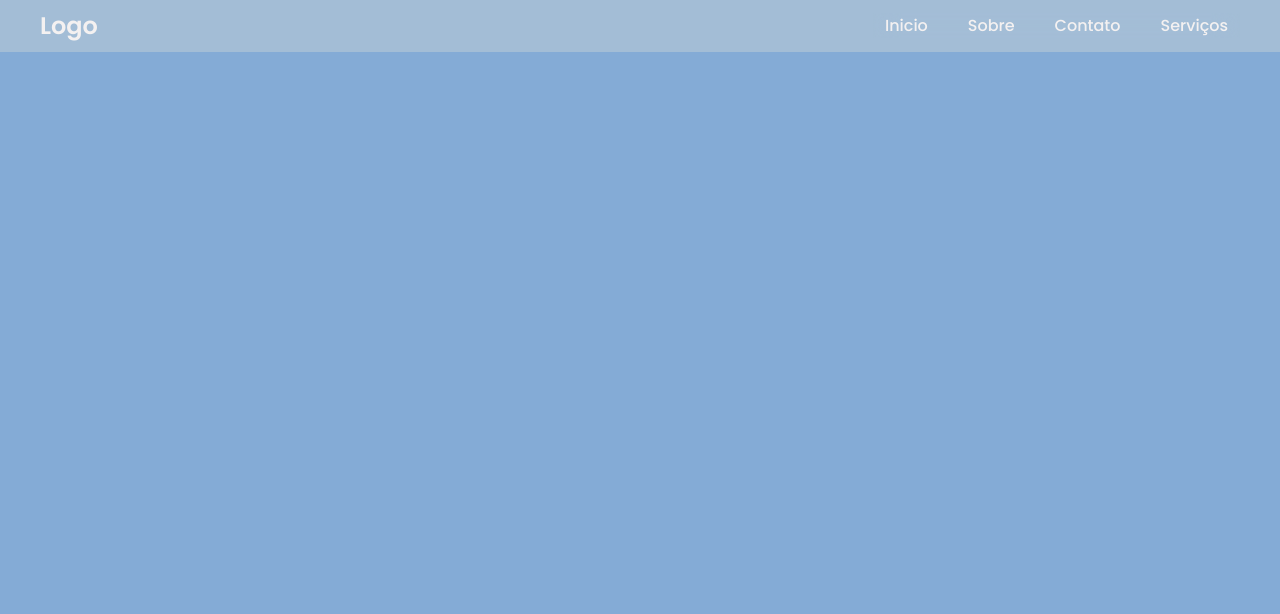
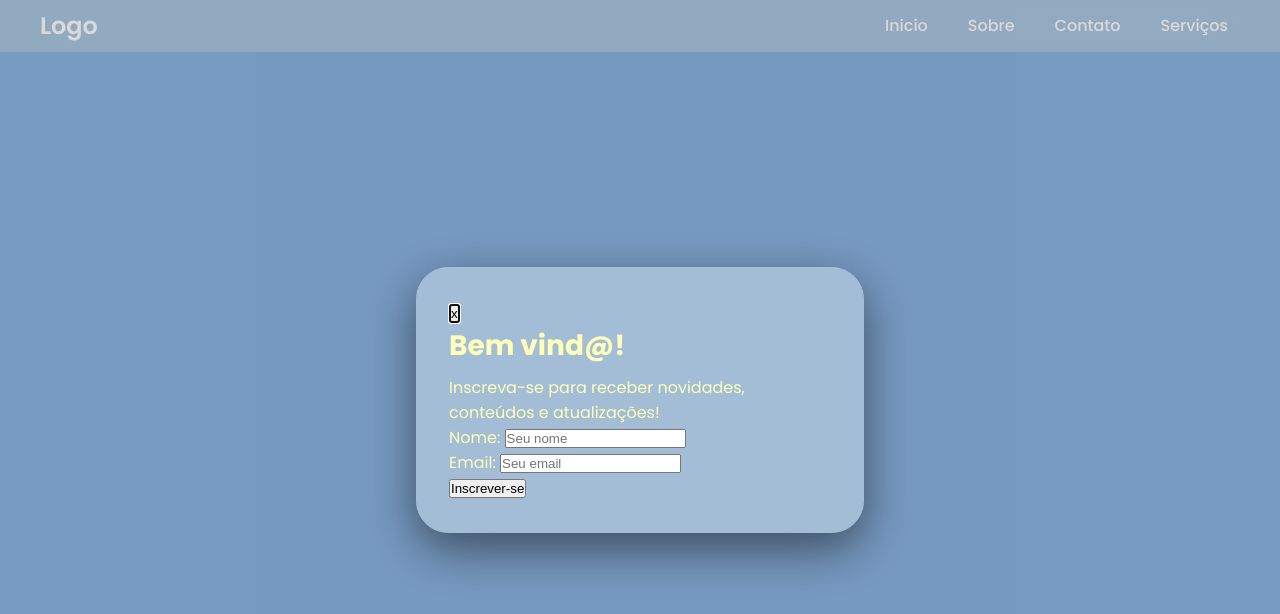
Before and after one commit to piresthomas-max/Explorando-o-DOM.js, a plain HTML site: page index.html in a window 1280 px wide. Drawn offline with Linux system fonts and the light colour scheme.

Commit message:
adicionado: modal/dialog

```diff
--- a/index.html
+++ b/index.html
@@ -40,7 +40,36 @@
         </nav>
     </header>
 
-<script src="js/menu-hamburguer.js"></script>
+
+    <!-- Modal -->
+    <dialog class="modal" id="modal">
+        <div class="modal-content">
+            <button class="modal-close" type="button" id="modal-close" aria-label="Fechar modal">
+                x
+            </button>
+
+            <h2> Bem vind@! </h2>
+            <p> Inscreva-se para receber novidades, conteúdos e atualizações! </p>
+
+            <form class="modal-form">
+                <div class="form-group">
+                    <label for="nome"> Nome: </label>
+                    <input type="text" id="nome" name="nome" placeholder="Seu nome" required>
+                </div>
+
+                <div class="form-group">
+                    <label for="email"> Email: </label>
+                    <input type="email" id="email" name="email" placeholder="Seu email" required>
+                </div>
+
+                <button type="submit" class="modal-submit"> Inscrever-se </button>
+            </form>
+        </div>
+    </dialog>
+
+
+    <script src="js/menu-hamburguer.js"></script>
+    <script src="js/modal.js"></script>
 
 </body>
 
--- /dev/null
+++ b/js/modal.js
@@ -0,0 +1,5 @@
+const modal = document.querySelector("#modal");
+
+modal.showModal();
+
+// modal.close();
--- a/style.css
+++ b/style.css
@@ -126,6 +126,30 @@ body {
   background-color: var(--color-light);
 }
 
+/* Modal */
+.modal {
+  margin: auto;
+  background-color: var(--color-light-secondary);
+  color: var(--color-mindaro);
+  border-radius: 2rem;
+  border: 0.0625rem solid var(--color-light-secondary);
+  box-shadow: 0 1rem 3rem #00000080;
+  overflow: visible;
+
+  width: min(90%, 28rem);
+}
+
+.modal-content {
+  padding: 2rem;
+  position: relative;
+}
+
+.modal-content h2 {
+  color: var(--color-mindaro);
+  font-size: 1.75rem;
+  margin-bottom: 0.5rem;
+}
+
 @media screen and (min-width: 48rem) {
   .menu-toggle {
     display: none;
```
